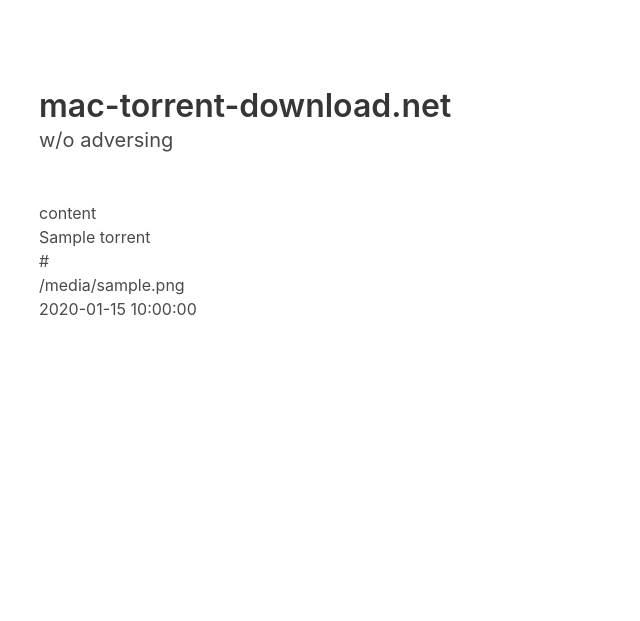
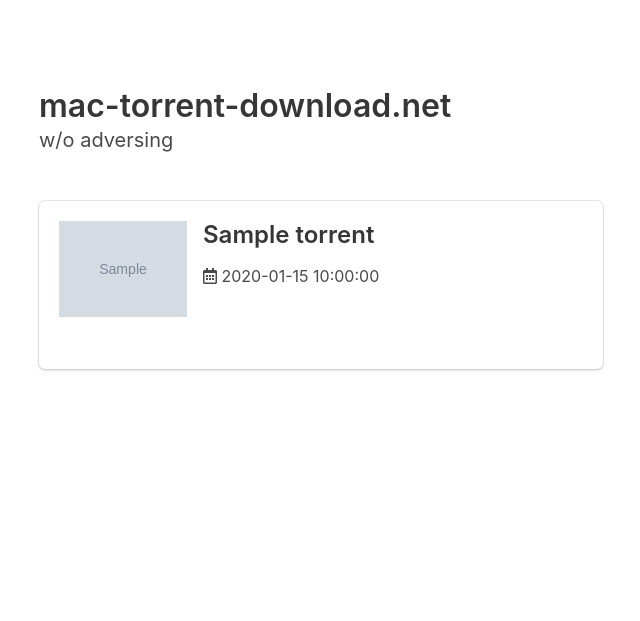
Before and after one commit to Belvedersky/mac-torrents, a Flask app: template app/templates/result.html in a window 1280 px wide. Shown: the part 200-821 px from the top of the page, without its empty margins (25-665 px from the left). Before the commit the page ends 515 px from the top, so only its background shows below. Run offline with Flask 2, Linux system fonts and the light colour scheme; the template is opened without the code that fills it: most values are stand-ins (such as "Sample title", 1, 10 or a date in 2020); grey boxes marked "Sample" are stand-in pictures; some libraries are stand-ins or nearby versions.

Commit message:
image-fix

```diff
--- a/app/main.py
+++ b/app/main.py
@@ -1,5 +1,5 @@
 from flask import Flask,render_template,request, redirect, url_for
-from parser import getSearch, torrentList
+from parser import torrentList
 
 app = Flask(__name__)
 
@@ -11,14 +11,13 @@ def index():
 
     if request.method == 'POST':
         search = request.form['search']
-        getSearch(search)
-        return redirect(url_for('result'))
-
-@app.route('/result')
-def result():
-    torrentsList = torrentList()
+        return redirect(url_for('result', search = search))
+@app.route('/search/', defaults={'page': 1})
+@app.route('/search/page/<int:page>/', methods=['GET', 'POST'])
+def result(page):
+    searchName = request.args['search']
+    torrentsList = torrentList(searchName)
     return render_template('result.html', torrentsList = torrentsList)
 
-
 if __name__ == '__main__':
-    app.run(port=5001)
+    app.run(port=5555)
--- a/app/templates/result.html
+++ b/app/templates/result.html
@@ -1,15 +1,27 @@
 {% extends 'base.html' %}
 
 {% block result %}
-<div class="column">
-        <p>content</p>
+<div class="column is-half">
 
         {% for torrent in torrentsList %}
-                <p>{{torrent['name']}}</p>
-                <p>{{torrent['link']}}</p>
-                <p>{{torrent['image']}}</p>
-                <p>{{torrent['date']}}</p>
-                <br>
+        <div class="box">
+         <article class="media">
+
+           <div class="media-left">
+            <figure class="image is-128x128">
+                <img src={{torrent['image']}} alt={{torrent['name']}}>
+            </figure>
+           </div>
+
+           <div class="media-content">
+             <div class="content">
+                <a href={{torrent['link']}}><h3>{{torrent['name']}}</h3></a>
+                <p>
+                <i class="far fa-calendar-alt"></i>  {{torrent['date']}}</p>
+             </div>
+           </div>
+         </article>
+        </div>
         {% endfor %}
 </div>
 {% endblock %}
```
Also changed, not shown: app/parser.py (+12 -9 lines).
